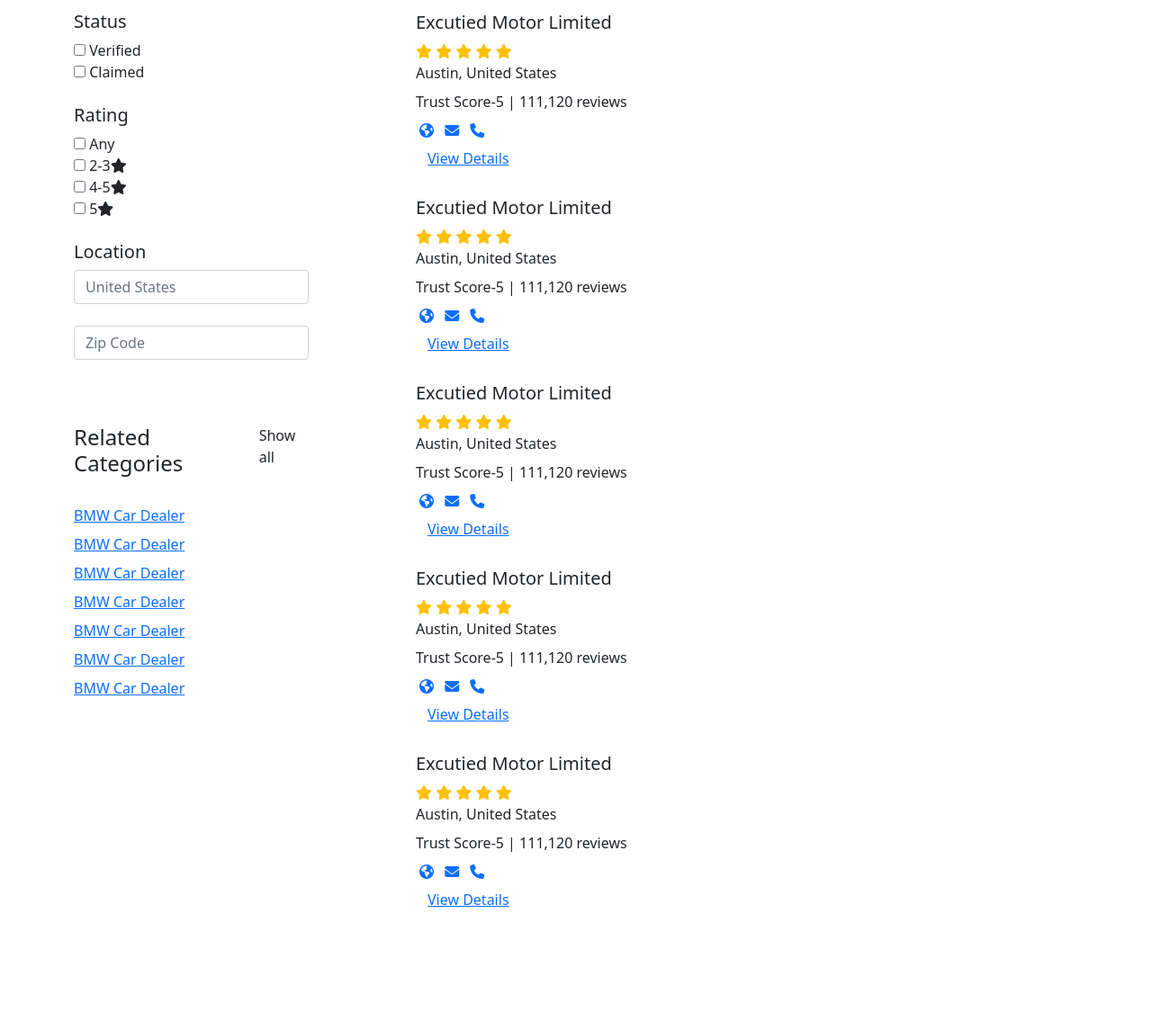
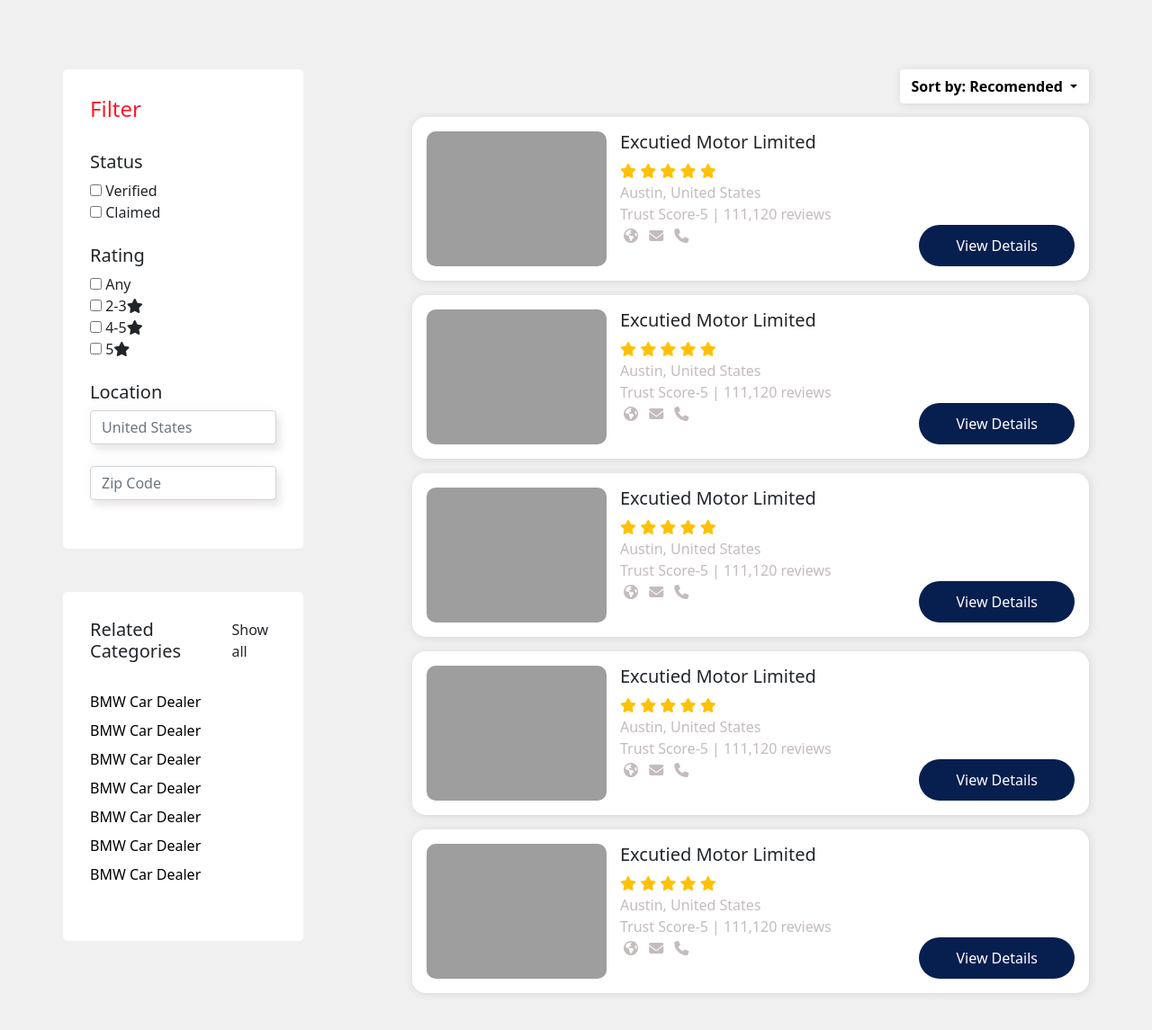
Before and after one commit to Rangerrk004/hotelsite, a plain HTML site: page liestingpage.html in a window 1280 px wide. Shown: the part 443-1588 px from the top of the page at 90% size. Before the commit the page ends 1532 px from the top, so only its background shows below. Drawn offline with nearby package versions, Linux system fonts and the light colour scheme; the site is published under a folder, as on GitHub Pages, so addresses that start at the root find nothing.

Commit message:
fix image problem

```diff
--- a/CSS/cardealer.css
+++ b/CSS/cardealer.css
@@ -21,7 +21,7 @@
 }
 
 .car-dealer {
-    background: linear-gradient(rgba(0, 0, 0, 0.5), rgba(0, 0, 0, 0.8)), url(/Img/bannercardealer.jpg);
+    background: linear-gradient(rgba(0, 0, 0, 0.5), rgba(0, 0, 0, 0.8)), url(../Img/bannercardealer.jpg);
     background-size: cover;
     background-position: center;
     color: white;
--- a/liestingpage.html
+++ b/liestingpage.html
@@ -16,7 +16,7 @@
     <link rel="stylesheet" type="text/css" href="https://cdn.jsdelivr.net/npm/slick-carousel@1.8.1/slick/slick.css" />
 
     <link rel="stylesheet" href="./CSS/style.css">
-    <link rel="stylesheet" href="/CSS/cardealer.css">
+    <link rel="stylesheet" href="./CSS/cardealer.css">
 </head>
 
 <body>
@@ -108,7 +108,7 @@
                     <div class="search-categori">
 
                         <div class="filter-img">
-                            <img src="/Img/shuroom.jpg" alt="">
+                            <img src="./Img/shuroom.jpg" alt="">
                             <div class="div-1">
                                 <h5>Excutied Motor Limited</h5>
                                 <div class="popularity-icon">
@@ -133,7 +133,7 @@
                     <div class="search-categori">
 
                         <div class="filter-img">
-                            <img src="/Img/shuroom.jpg" alt="">
+                            <img src="./Img/shuroom.jpg" alt="">
                             <div class="div-1">
                                 <h5>Excutied Motor Limited</h5>
                                 <div class="popularity-icon">
@@ -158,7 +158,7 @@
                     <div class="search-categori">
 
                         <div class="filter-img">
-                            <img src="/Img/shuroom.jpg" alt="">
+                            <img src="./Img/shuroom.jpg" alt="">
                             <div class="div-1">
                                 <h5>Excutied Motor Limited</h5>
                                 <div class="popularity-icon">
@@ -183,7 +183,7 @@
                     <div class="search-categori">
 
                         <div class="filter-img">
-                            <img src="/Img/shuroom.jpg" alt="">
+                            <img src="./Img/shuroom.jpg" alt="">
                             <div class="div-1">
                                 <h5>Excutied Motor Limited</h5>
                                 <div class="popularity-icon">
@@ -208,7 +208,7 @@
                     <div class="search-categori">
 
                         <div class="filter-img">
-                            <img src="/Img/shuroom.jpg" alt="">
+                            <img src="./Img/shuroom.jpg" alt="">
                             <div class="div-1">
                                 <h5>Excutied Motor Limited</h5>
                                 <div class="popularity-icon">
@@ -249,6 +249,7 @@
         integrity="sha512-3gJwYpMe3QewGELv8k/BX9vcqhryRdzRMxVfq6ngyWXwo03GFEzjsUm8Q7RZcHPHksttq7/GFoxjCVUjkjvPdw=="
         crossorigin="anonymous" referrerpolicy="no-referrer">
         </script>
+    <script src="JS/script.js"></script>
 </body>
 
 </html>
```
Also changed, not shown: listdetails.html (+2 -2 lines).
